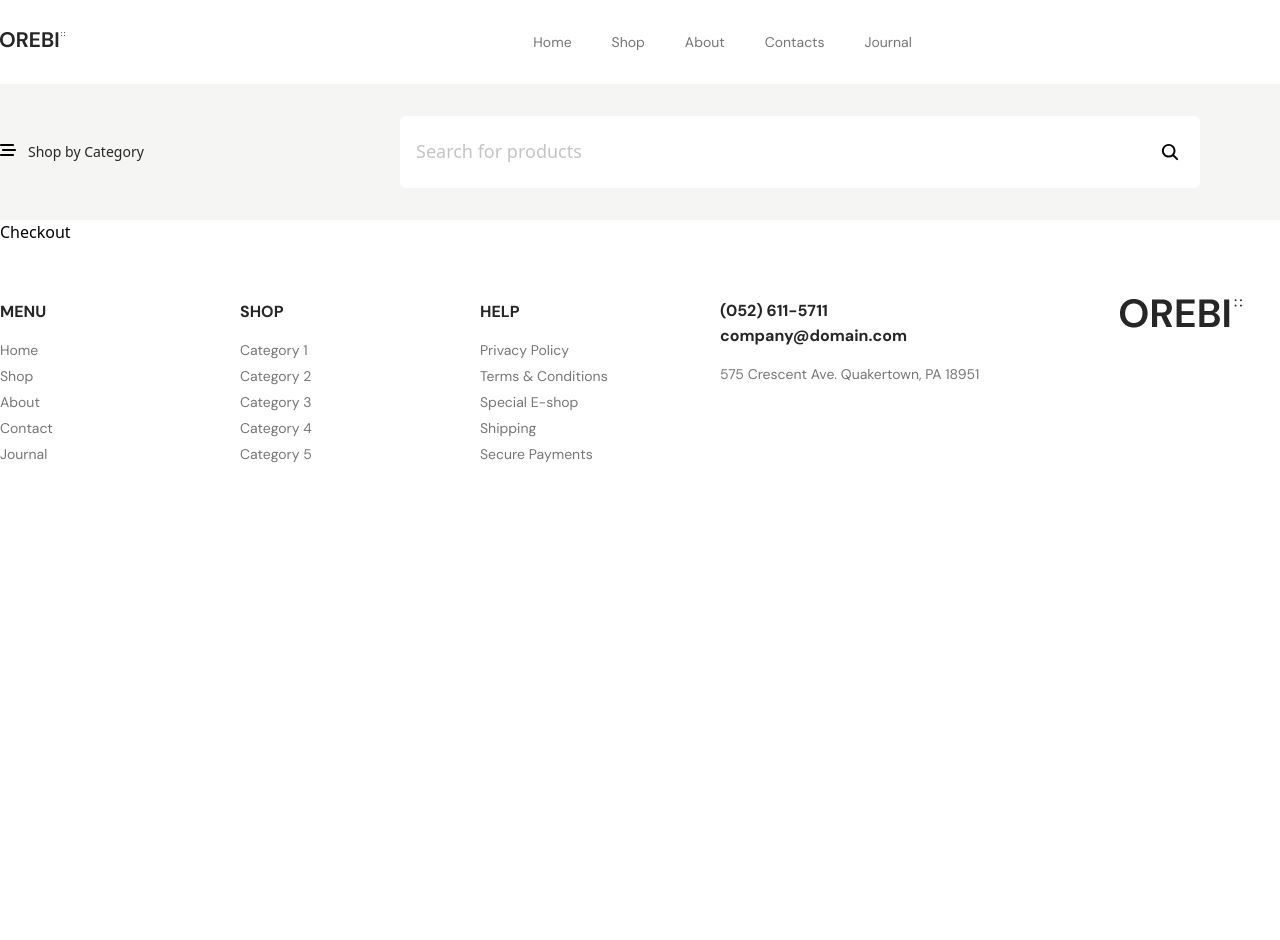
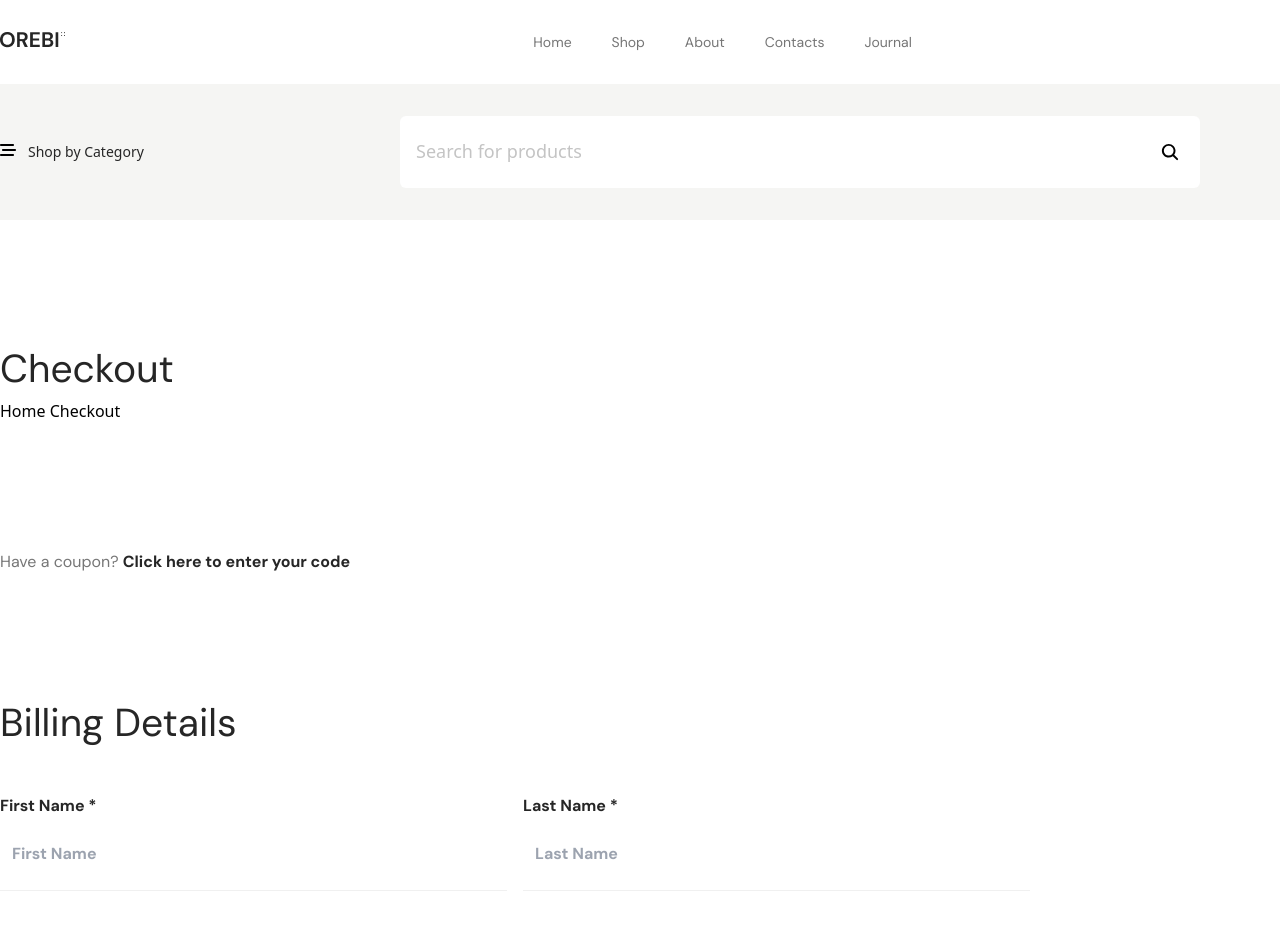
Before and after one commit to Mohameddacar/Orebie_2402, a React (Vite) app: page /checkout in a window 1280 px wide. Shown: the top 940 px of the page. Before the commit the page ends 800 px from the top, so only its background shows below. Built offline with nearby package versions, Linux system fonts and the light colour scheme.

Commit message:
checkout added

```diff
--- /dev/null
+++ b/src/components/CheckoutInput.jsx
@@ -0,0 +1,14 @@
+import React from 'react'
+
+const CheckoutInput = ({label,id,placeholder,typeRequire,inputClassName,labelClassName}) => {
+  return (
+    <>
+     <label className={`font-dm font-bold text-secondary text-base text-[#262626] ${labelClassName}`} htmlFor="fname">
+          {label} <br />
+          <input required={typeRequire} id={id} className={`w-[507px] px-3 py-6 border-b border-[#F0F0F0] outline-0 mb-4 ${inputClassName}`} type="text" placeholder={placeholder}/> <br />
+        </label>
+    </>
+  )
+}
+
+export default CheckoutInput
--- /dev/null
+++ b/src/components/CheckoutTable.jsx
@@ -0,0 +1,17 @@
+import React from 'react'
+import Flex from './Flex'
+
+const CheckoutTable = ({ product, total }) => {
+  return (
+    <Flex className={`border-[#F0F0F0] border-b ${product}`}>
+      <p className="w-[320px] py-6 px-5 border-[#F0F0F0] border-r text-secondary text-base font-dm font-bold">
+        {product}
+      </p>
+      <p className="w-[320px] py-6 px-5 text-primary text-base font-dm font-normal">
+        {total}
+      </p>
+    </Flex>
+  )
+}
+
+export default CheckoutTable
--- a/src/components/Heading.jsx
+++ b/src/components/Heading.jsx
@@ -1,8 +1,8 @@
 import React from 'react'
 
-const Heading = ({text,ClassName}) => {
+const Heading = ({text,className}) => {
   return (
-    <h2 className={`font-dm text-bold text-[39px] text-secondary ${ClassName}`}>{text}</h2>
+    <h2 className={`font-dm text-bold text-[39px] text-secondary ${className}`}>{text}</h2>
   )
 }
 
--- a/src/pages/Checkout.jsx
+++ b/src/pages/Checkout.jsx
@@ -1,8 +1,74 @@
 import React from 'react'
+import Container from '../components/Container'
+import Heading from '../components/Heading'
+import Flex from '../components/Flex'
+import Button from '../components/Button'
+import CheckoutTable from '../components/CheckoutTable'
+import CheckoutInput from '../components/CheckoutInput'
 
 const Checkout = () => {
   return (
-    <div>Checkout</div>
+    <section className='pt-[120px] pb-[170px]'>
+      <Container>
+        <Heading text='Checkout'/>
+        <p>Home  Checkout</p>
+        <p className='pt-[127px]  pb-[120px] font-dm font-normal text-primary text-base'>Have a coupon? <span className='font-dm font-bold text-secondary text-base'>Click here to enter your code</span></p>
+
+        <Heading className='!pb-[42px]' text='Billing Details'/>
+
+        <Flex className='gap-x-4 pb-[30px]'>
+          <CheckoutInput label = "First Name *" id="fname" placeholder ="First Name" typeRequire={true}inputClassName="" labelClassName = "" />
+          <CheckoutInput label = "Last Name *" id="lname" placeholder ="Last Name" typeRequire={false}/>
+
+        </Flex>
+        <CheckoutInput label = "Last NameCompanye Name (optional)" id="company" placeholder ="Company Name" typeRequire={false} inputClassName="!w-[1054px]" labelClassName = "" />
+        <CheckoutInput label = "Country *" id="country" placeholder ="Please select" typeRequire={true} inputClassName="!w-[1054px]" labelClassName = "" />
+        <CheckoutInput label = "Street Address *" id="street" placeholder ="House number and street name" typeRequire={true} inputClassName="!w-[1054px]" labelClassName = "" />
+        <CheckoutInput label = "Town/City *" id="town" placeholder ="Town/City" typeRequire={true} inputClassName="!w-[1054px]" labelClassName = "" />
+        <CheckoutInput label = "County (optional)" id="county" placeholder ="County" typeRequire={false} inputClassName="!w-[1054px]" labelClassName = "" />
+        <CheckoutInput label = "Post Code *" id="code" placeholder ="Post Code" typeRequire={true} inputClassName="!w-[1054px]" labelClassName = "" />
+        <CheckoutInput label = "Phone *" id="phone" placeholder ="Phone " typeRequire={true} inputClassName="!w-[1054px]" labelClassName = "" />
+        <CheckoutInput label = "Email Address *" id="email" placeholder ="Email" typeRequire={true} inputClassName="!w-[1054px]" labelClassName = "" />
+
+
+        <h4 className="text-[39px] text-secondary font-dm font-bold pt-[122px] pb-12">
+            Additional Information
+          </h4>
+
+          <label className="text-base text-secondary font-dm font-bold" htmlFor="name">
+            Other Notes (optional) <br />
+            <textarea
+              id="name"
+              className="w-[1054px] py-[10px] mb-6 border-b border-[#F0F0F0]"
+              placeholder="Notes about your order, e.g. special notes for delivery."
+            />
+          </label>
+          <br />
+
+          <h4 className="text-[39px] text-secondary font-dm font-bold pt-[122px] pb-12">
+  Your Order
+</h4>
+
+      <div className="border border-[#F0F0F0] w-[644px]">
+      <CheckoutTable product="Product Name" total="$388.99" />
+      <CheckoutTable product="Product  x 1" total="$388.99" />
+      <CheckoutTable product="Sub Total" total="$388.99" />
+      <CheckoutTable product="Total" total="$388.99" />
+      </div>
+
+      <div className="border border-[#F0F0F0] w-[1054] mt-[60px] pt-6 px-[34px] pb-8 ">
+        <label  className='text-base text-secondary font-dm font-bold' htmlFor="bank">
+        <input id="bank" className='mr-3 ' type="radio" />Bank
+      </label> <br />
+      <input className='py-6 px-5 w-full bg-[#F0F0F0] mb-[26px] ' type="text" placeholder='Pay via Bank; you can pay with your credit card if you don’t have a Bank account.'/>
+        <label  className='text-base text-secondary font-dm font-bold' htmlFor="bank">
+        <input id="bank" className='mr-3 mb-[26px]' type="radio" />Bank
+      </label> <br />
+      <input className='py-6 px-5 w-full mb-[26px]' type="text" placeholder='Your personal data will be used to process your order, support your experience throughout this website, and for other purposes described in our privacy policy.'/>
+      <Button text="Proceed to Bank" />
+      </div>
+      </Container>
+    </section>
   )
 }
 
--- a/src/pages/Error.jsx
+++ b/src/pages/Error.jsx
@@ -12,7 +12,7 @@ const Error = () => {
          <p className='text-primary font-dm font-normal w-[644px] text-[#767676] pt-10'>The page you were looking for couldn't be found. The page could be removed or you misspelled the word while searching for it. Maybe try a search?</p>
          <div className='relative w-[643px] border border-[#F0F0F0] mt-10 mb-12'>
           <input className='p-5 w-full' type="text" placeholder='Type To Search' />
-          <CiSearch  className='absolute right-2 top-1/2 -translate-y-1/2 '/>
+          <CiSearch  className='absolute right-2 top-1/2 -translate-y-1/2 '/>=
          </div>
          <Button text='Back to Home'/>
       </Container>
```
